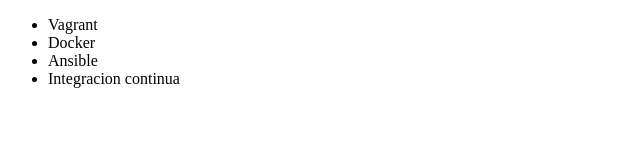
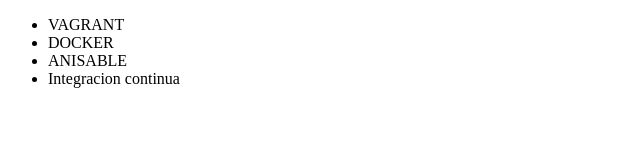
Before and after one commit to EstebanHernandez09/alura-git, a plain HTML site: page practicaGit/index.html in a window 1280 px wide. Shown: the whole page, without its empty margins (0-640 px from the left). Drawn offline with Linux system fonts and the light colour scheme.

Commit message:
modificando titulos a mayusculas

```diff
--- a/practicaGit/index.html
+++ b/practicaGit/index.html
@@ -6,9 +6,9 @@
 </head>
 <body>
      <ul>
-         <li> Vagrant </li>
-         <li> Docker</li>
-         <li> Ansible </li>
+         <li> VAGRANT </li>
+         <li> DOCKER</li>
+         <li> ANISABLE </li>
          <li> Integracion continua </li>
      </ul>
 </body>
```
